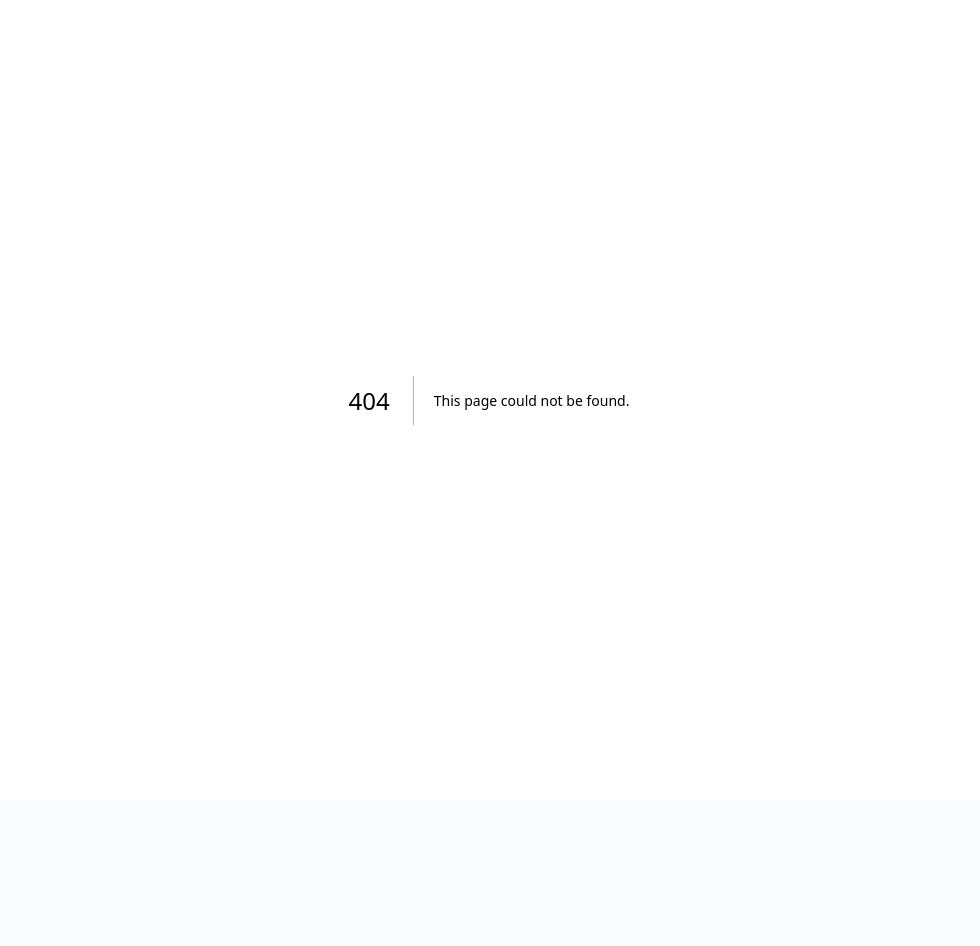
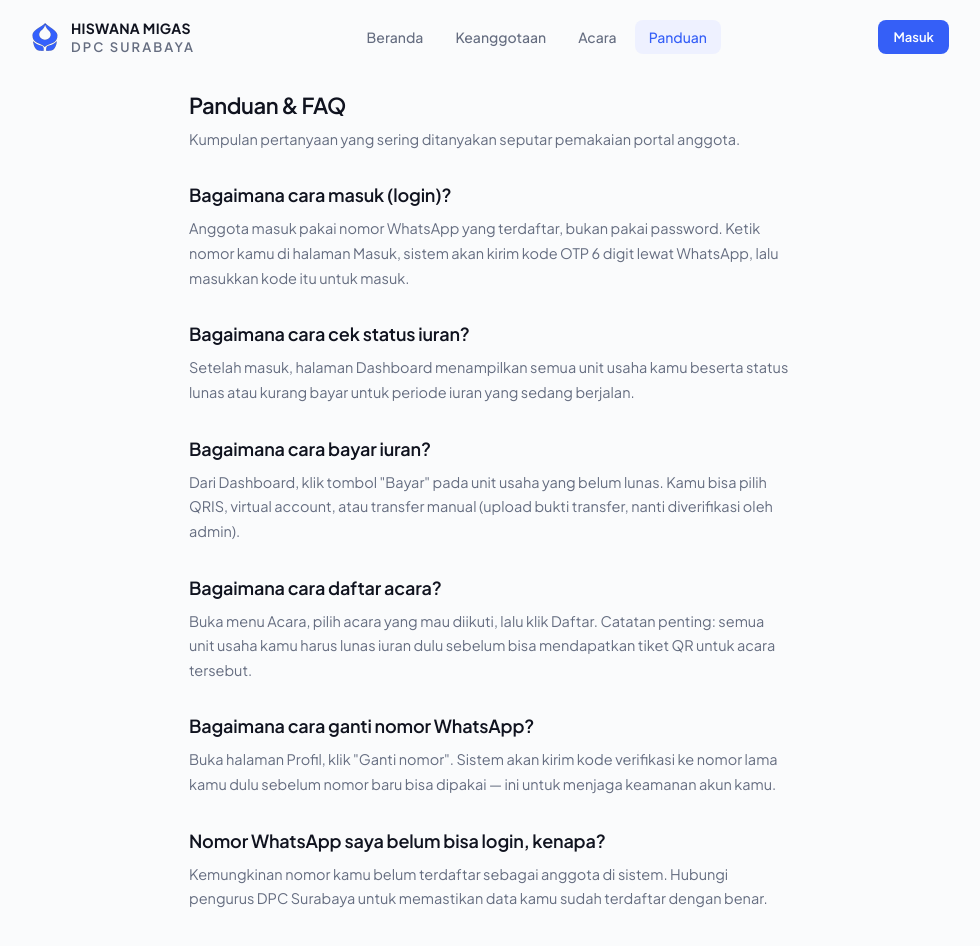
Before and after one commit to anurindahsari/anggota-project, a Next.js app in the folder frontend/: page /panduan in a window 1280 px wide. Before the commit this address had no page. Shown: the top 946 px of the page, without its empty margins (151-1131 px from the left). Before the commit the page ends 800 px from the top, so only its background shows below. Built offline with nearby package versions, Linux system fonts and the light colour scheme.

Commit message:
halaman panduan

```diff
--- /dev/null
+++ b/frontend/app/panduan/page.js
@@ -0,0 +1,55 @@
+import PublicNav from '../../components/PublicNav';
+
+export default function PanduanPage() {
+  return (
+    <div>
+      <PublicNav />
+      <div className="content-page">
+        <h1 className="page-title" style={{ marginBottom: 8, marginTop: 8 }}>Panduan & FAQ</h1>
+        <p style={{ marginBottom: 24 }}>
+          Kumpulan pertanyaan yang sering ditanyakan seputar pemakaian portal anggota.
+        </p>
+
+        <h2>Bagaimana cara masuk (login)?</h2>
+        <p>
+          Anggota masuk pakai nomor WhatsApp yang terdaftar, bukan pakai password.
+          Ketik nomor kamu di halaman Masuk, sistem akan kirim kode OTP 6 digit lewat
+          WhatsApp, lalu masukkan kode itu untuk masuk.
+        </p>
+
+        <h2>Bagaimana cara cek status iuran?</h2>
+        <p>
+          Setelah masuk, halaman Dashboard menampilkan semua unit usaha kamu beserta
+          status lunas atau kurang bayar untuk periode iuran yang sedang berjalan.
+        </p>
+
+        <h2>Bagaimana cara bayar iuran?</h2>
+        <p>
+          Dari Dashboard, klik tombol "Bayar" pada unit usaha yang belum lunas. Kamu bisa
+          pilih QRIS, virtual account, atau transfer manual (upload bukti transfer, nanti
+          diverifikasi oleh admin).
+        </p>
+
+        <h2>Bagaimana cara daftar acara?</h2>
+        <p>
+          Buka menu Acara, pilih acara yang mau diikuti, lalu klik Daftar. Catatan penting:
+          semua unit usaha kamu harus lunas iuran dulu sebelum bisa mendapatkan tiket QR
+          untuk acara tersebut.
+        </p>
+
+        <h2>Bagaimana cara ganti nomor WhatsApp?</h2>
+        <p>
+          Buka halaman Profil, klik "Ganti nomor". Sistem akan kirim kode verifikasi ke
+          nomor lama kamu dulu sebelum nomor baru bisa dipakai — ini untuk menjaga
+          keamanan akun kamu.
+        </p>
+
+        <h2>Nomor WhatsApp saya belum bisa login, kenapa?</h2>
+        <p>
+          Kemungkinan nomor kamu belum terdaftar sebagai anggota di sistem. Hubungi
+          pengurus DPC Surabaya untuk memastikan data kamu sudah terdaftar dengan benar.
+        </p>
+      </div>
+    </div>
+  );
+}
--- a/frontend/components/PublicNav.js
+++ b/frontend/components/PublicNav.js
@@ -7,6 +7,7 @@ const LINKS = [
   { href: '/', label: 'Beranda' },
   { href: '/dashboard', label: 'Keanggotaan' },
   { href: '/events', label: 'Acara' },
+  { href: '/panduan', label: 'Panduan' },
 ];
 
 export default function PublicNav() {
```
